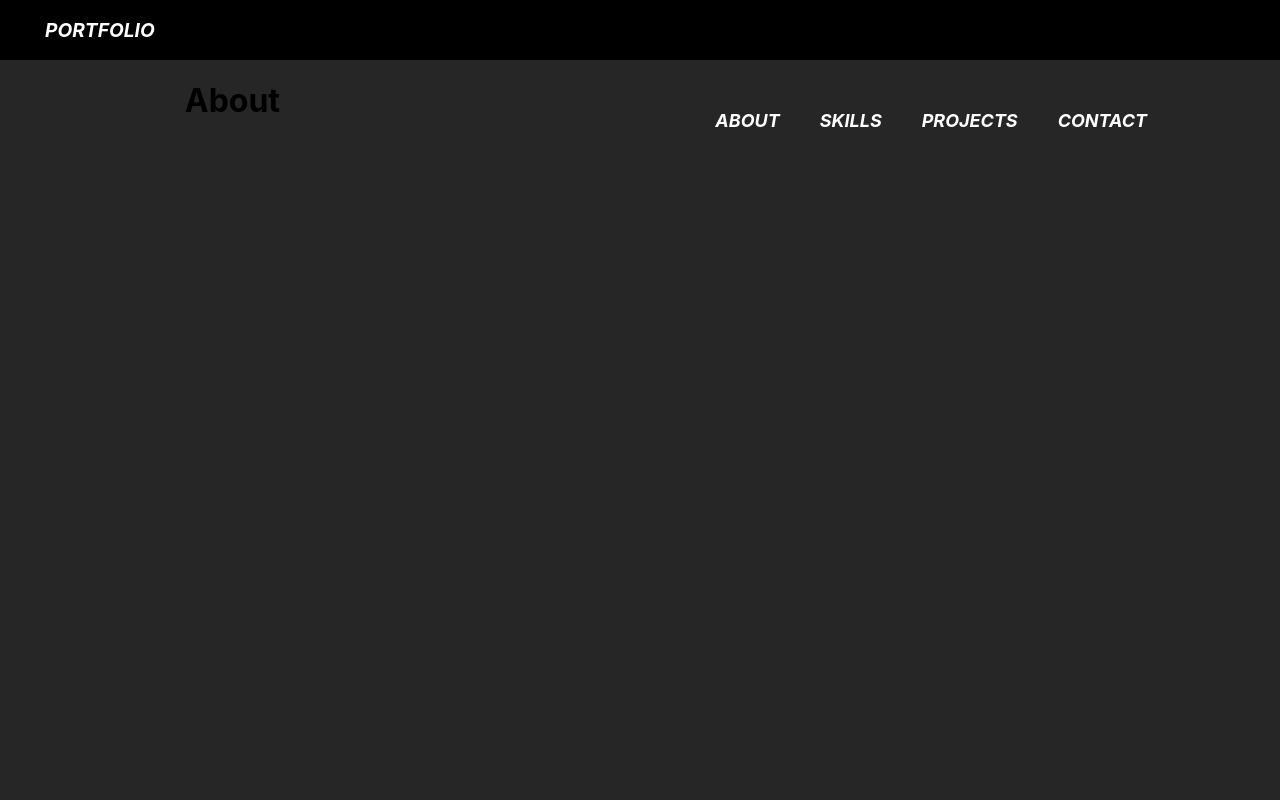
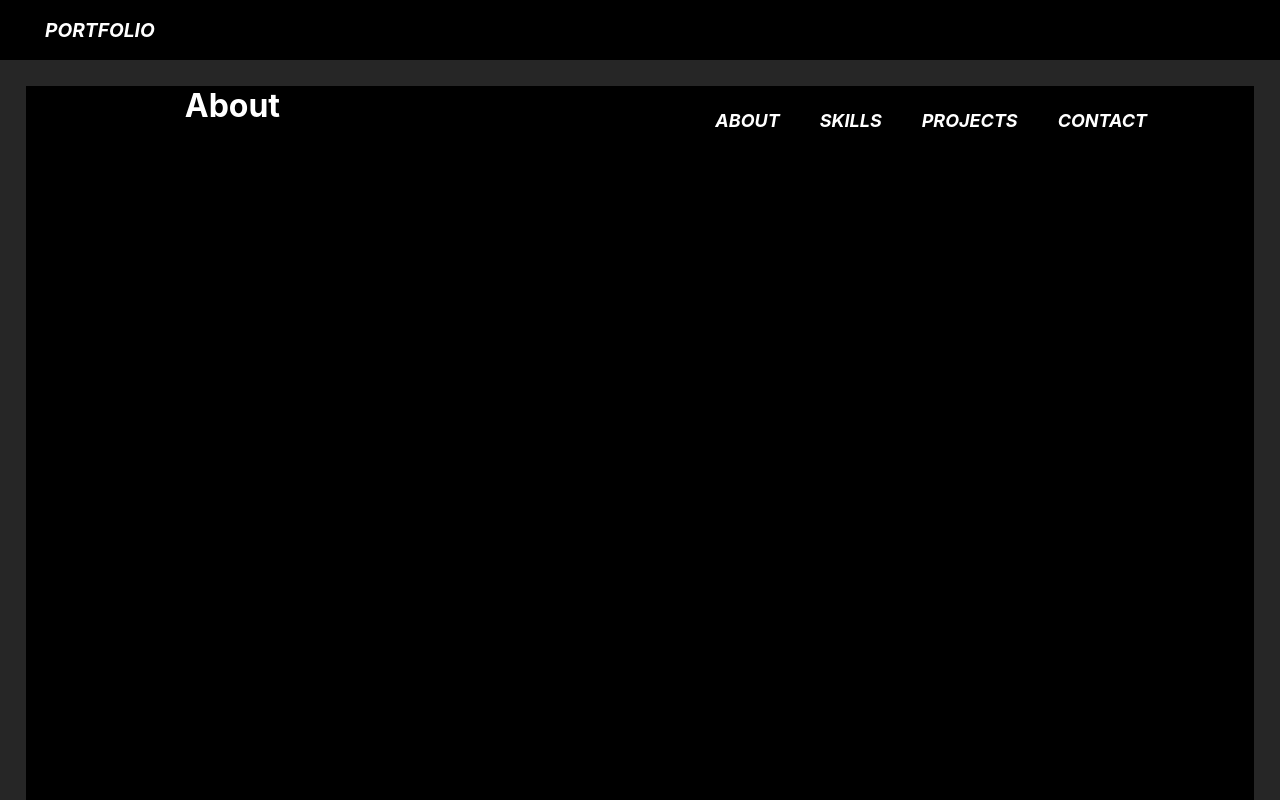
Before and after one commit to Danhayes3008/react-portfolio, a React (Create React App) app: page / in a window 1280 px wide. Shown: the top 800 px of the page. Built offline with nearby package versions, Linux system fonts and the light colour scheme.

Commit message:
imported the new classes to the app.css

```diff
--- a/src/styles/App.css
+++ b/src/styles/App.css
@@ -49,6 +49,17 @@ nav ul li {
   padding: 20px;
   list-style: none;
   display: inline-block;
+}
+
+.about {
+  margin: 2%;
+  color: white;
+}
+
+.body {
+  height: 850px;
+  margin: 2%;
+  background-color: black;
 }
 
 .App-logo {
--- a/src/styles/App.scss
+++ b/src/styles/App.scss
@@ -1,4 +1,6 @@
 @import './navbar.scss';
+@import './about.scss';
+@import './body.scss';
 
 // .App {
 //   text-align: center;
```
Also changed, not shown: 1 other file (tests, documents, lock files or other folders).
